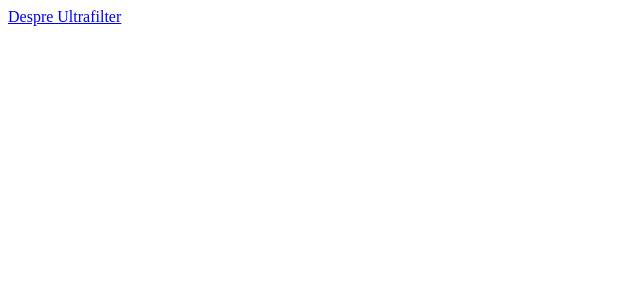
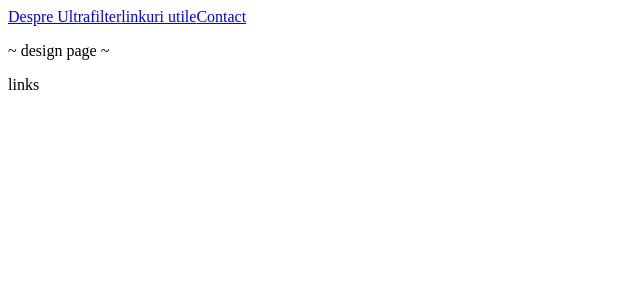
Before and after one commit to Bianca-ME/ultrafilter_v4, a React app: page /utile in a window 1280 px wide. Shown: the top 300 px of the page, without its empty margins (0-640 px from the left). Built offline with nearby package versions, Linux system fonts and the light colour scheme.

Commit message:
created Utile, Contact components
good so far

```diff
--- a/src/App.js
+++ b/src/App.js
@@ -4,6 +4,8 @@ import { Switch, BrowserRouter as Router, Route } from 'react-router-dom';
 // components
 import Header from './components/Header';
 import About from './components/About';
+import Utile from './components/Utile';
+import Contact from './components/Contact';
 
 // const App = () => (
 //     <div>
@@ -20,6 +22,12 @@ function App() {
                     <Route path='/about'>
                         <About />
                     </Route>
+                    <Route path='/utile'>
+                        <Utile />
+                    </Route>
+                    <Route path='/contact'>
+                        <Contact />
+                    </Route>
                 </Switch>
             </main>
         </Router>
--- /dev/null
+++ b/src/components/Contact.js
@@ -0,0 +1,9 @@
+import React from 'react';
+
+export default function Contact () {
+    return (
+        <main>
+            <p>~ design page ~</p>
+        </main>
+    )
+};
--- a/src/components/Header.js
+++ b/src/components/Header.js
@@ -5,6 +5,8 @@ export default function Header () {
     return (
         <div className='header'>
             <NavLink to='/about'>Despre Ultrafilter</NavLink>
+            <NavLink to='/utile'>linkuri utile</NavLink>
+            <NavLink to='/contact'>Contact</NavLink>
         </div>
     )
 }
--- /dev/null
+++ b/src/components/Utile.js
@@ -0,0 +1,13 @@
+import React from 'react';
+
+export default function Utile () {
+    return (
+        <main>
+            <p>~ design page ~</p>
+            <p>links</p>
+        </main>
+        // <Router>
+
+        // </Router>
+    )
+}
```
